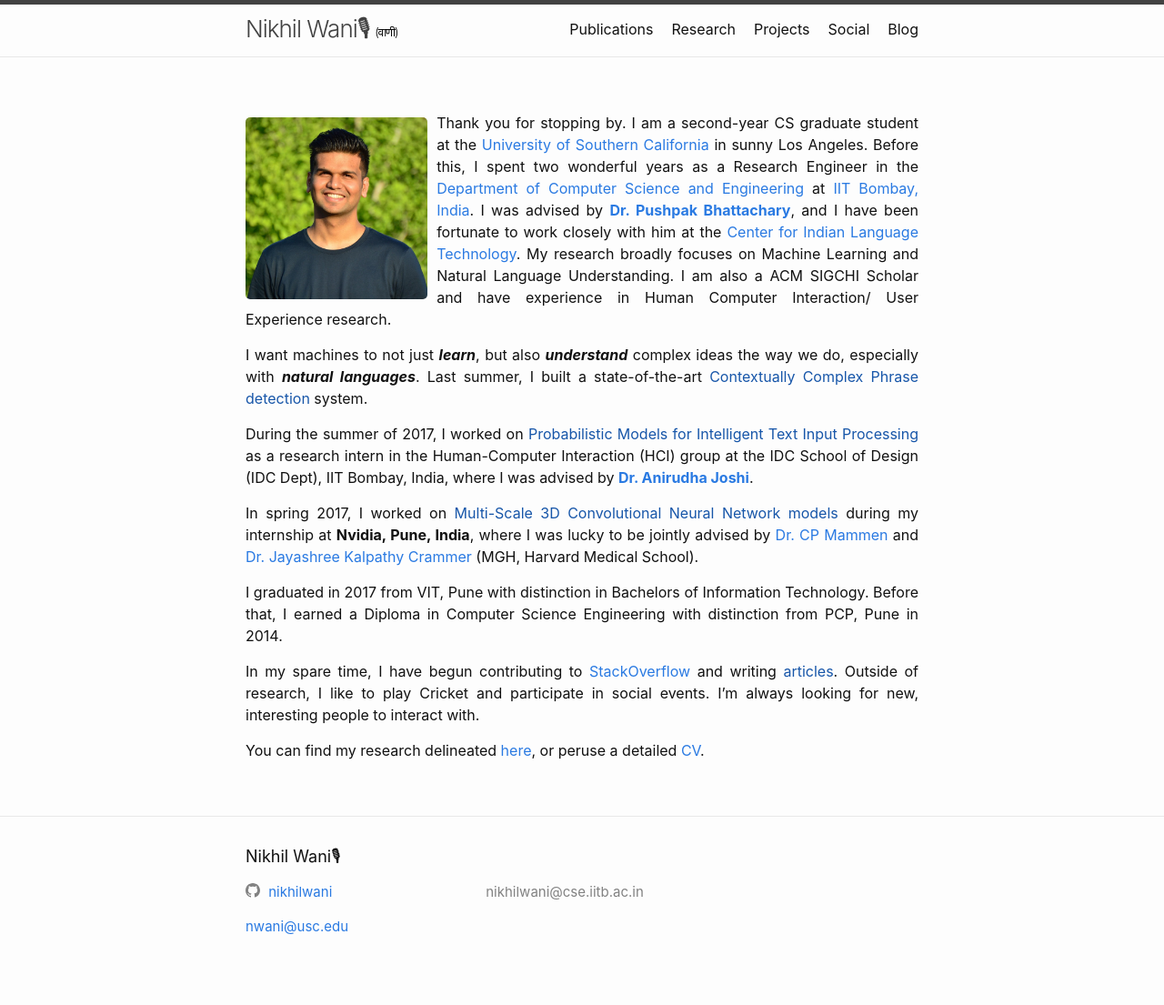
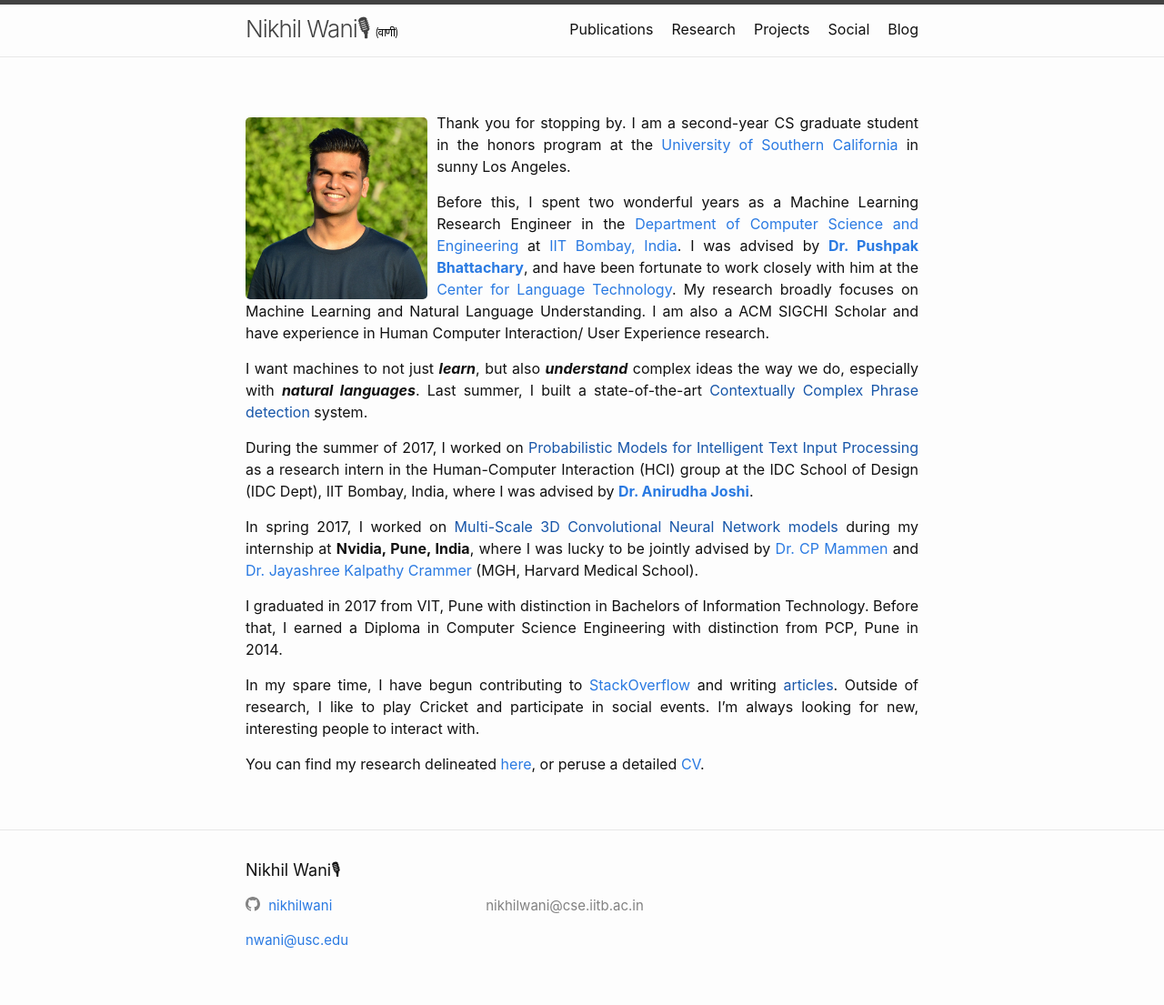
Before and after one commit to nikhilwani/nikhilwani.github.io, a Jekyll site: the page built from index.md, in a window 1280 px wide. Shown: the whole page at 91% size. Built offline with Jekyll 4.4.1, drawn with Linux system fonts in a browser that asks for light colours; comment, search, counter and statistics services are not loaded.

Commit message:
Update index.md

```diff
--- a/index.md
+++ b/index.md
@@ -65,7 +65,10 @@
 </div>
 
 
-Thank you for stopping by. I am a second-year CS graduate student at the [University of Southern California](https://www.usc.edu/) in sunny Los Angeles. Before this, I spent two wonderful years as a Research Engineer in the [Department of Computer Science and Engineering](https://www.cse.iitb.ac.in/) at [IIT Bombay, India](https://www.iitb.ac.in/). I was advised by **[Dr. Pushpak Bhattachary](https://www.cse.iitb.ac.in/~pb/)**, and I have been fortunate to work closely with him at the [Center for Indian Language Technology](http://www.cfilt.iitb.ac.in/). My research broadly focuses on Machine Learning and Natural Language Understanding. I am also a ACM SIGCHI Scholar and have experience in Human Computer Interaction/ User Experience research.
+Thank you for stopping by. I am a second-year CS graduate student in the honors program at the [University of Southern California](https://www.usc.edu/) in sunny Los Angeles.
+
+
+Before this, I spent two wonderful years as a Machine Learning Research Engineer in the [Department of Computer Science and Engineering](https://www.cse.iitb.ac.in/) at [IIT Bombay, India](https://www.iitb.ac.in/). I was advised by **[Dr. Pushpak Bhattachary](https://www.cse.iitb.ac.in/~pb/)**, and have been fortunate to work closely with him at the [Center for Language Technology](http://www.cfilt.iitb.ac.in/). My research broadly focuses on Machine Learning and Natural Language Understanding. I am also a ACM SIGCHI Scholar and have experience in Human Computer Interaction/ User Experience research.
 
  I want machines to not just ***learn***, but also ***understand*** complex ideas the way we do, especially with ***natural languages***. Last summer, I built a state-of-the-art [Contextually Complex Phrase detection]() system.
 
```
